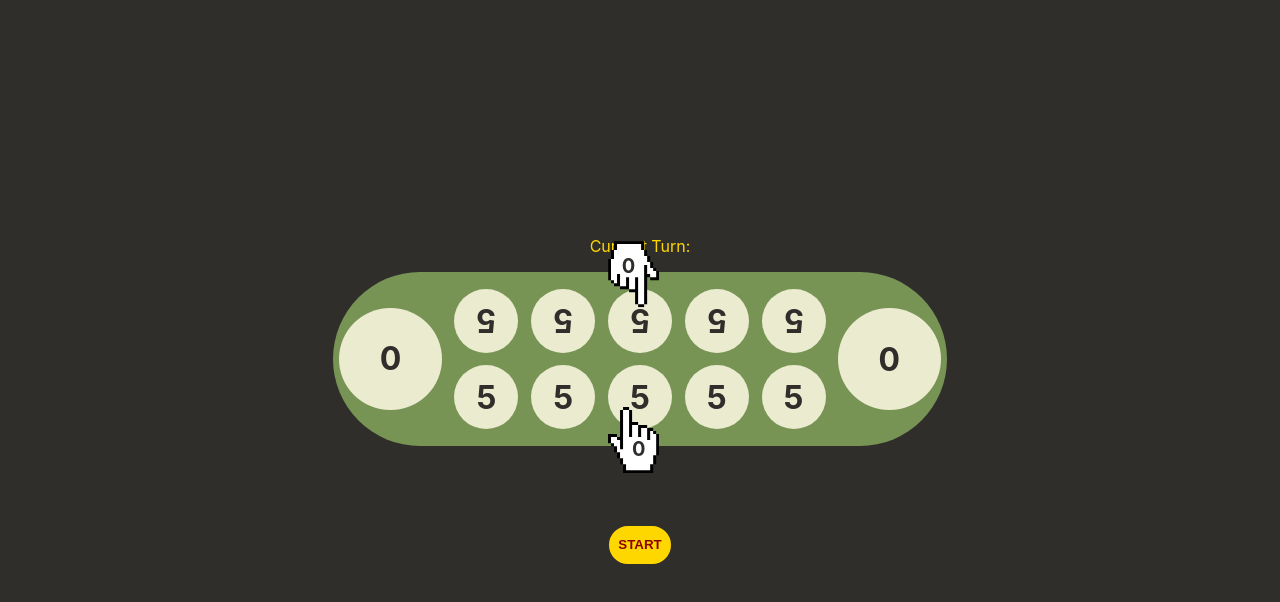
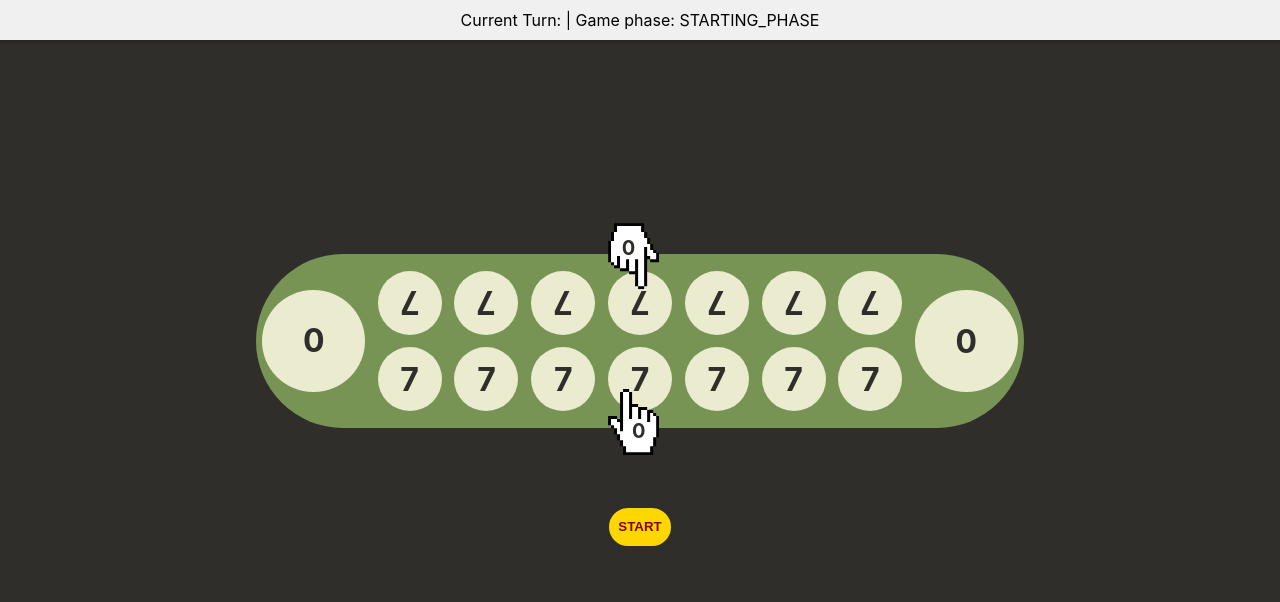
Before and after one commit to ubAI6689/congkak-react, a React (Create React App) app: page / in a window 1280 px wide. Shown: the top 602 px of the page. Built offline with nearby package versions, Linux system fonts and the light colour scheme.

Commit message:
Adjust current turn display and positioning

```diff
--- a/src/components/CongkakBoard.css
+++ b/src/components/CongkakBoard.css
@@ -14,13 +14,19 @@ body {
   flex-direction: column;
   align-items: center;
   justify-content: center;
-  width: 95vw; /* Adjust as needed */
+  width: auto; /* Adjust as needed */
   height: 95vh; /* Adjust as needed */
   padding: 20px; /* Optional */
 }
 
 .current-turn {
-  color: gold;
+  position: fixed;
+  top: 0;
+  width: 100%;
+  background: #f0f0f0; /* or any color you prefer */
+  padding: 10px;
+  text-align: center;
+  box-shadow: 0 2px 4px rgba(0,0,0,0.2); /* Optional: Adds a shadow for better visibility */
 }
 
 .button {
--- a/src/components/CongkakBoard.js
+++ b/src/components/CongkakBoard.js
@@ -356,11 +356,10 @@ const CongkakBoard = () => {
       if ((endAtHouseUpper && endAtHouseLower) || (endMoveUpper && endMoveLower)) {
         // Execute the moves for both players up to the house
         console.log("Both end simultaneously.");
-        setCurrentHoleIndexUpper(startIndexUpper);
-        setCurrentHoleIndexLower(startIndexLower);
         setIsSowingUpper(false);
         setIsSowingLower(false);
         setIsStartButtonPressed(false);
+        setResetCursor(prev => !prev);
         setGamePhase("SIMULTANEOUS_SELECT");
         break;
       }
@@ -697,15 +696,14 @@ const CongkakBoard = () => {
 
   return (
     <div className='game-area'>
-        <div className="current-turn">Current Turn: {currentTurn}</div>
       <div ref={gameContainerRef} className={`game-container ${isGameOver ? 'game-over' : ''}`}>
+      <div className="current-turn">Current Turn: {currentTurn} | Game phase: {gamePhase}</div>
         <div className='game-content'>
           <House position="lower" seedCount={lowHouseSeeds} ref={lowHouseRef}/>
           <div className="rows-container">
           {/* Update the Row for upper player */}
           <Row seeds={seeds.slice(MIN_INDEX_UPPER, MIN_INDEX_LOWER)} rowType="upper" isUpper={true} onClick={turnBasedSowing} refs={holeRefs.current} selectedHole={startingPositionUpper}/>
           <Row seeds={seeds.slice(MIN_INDEX_LOWER).reverse()} rowType="lower" onClick={turnBasedSowing} refs={holeRefs.current} selectedHole={startingPositionLower} />
-
         </div>
           <House position="upper" seedCount={topHouseSeeds} ref={topHouseRef} isUpper={true}/>
           {/* <Cursor top={cursorTop} left={cursorLeft} visible={cursorVisible} seedCount={currentSeedsInHand} isTopTurn={currentTurn===PLAYER_UPPER} /> */}
--- a/src/config/config.js
+++ b/src/config/config.js
@@ -1,6 +1,6 @@
 // config.js
 
-const INIT_SEEDS_COUNT = 5;
+const INIT_SEEDS_COUNT = 7;
 const HOLE_NUMBERS = INIT_SEEDS_COUNT*2;
 const MIN_INDEX_UPPER = 0;
 const POS_MULTIPLIER = 0.55;
```
